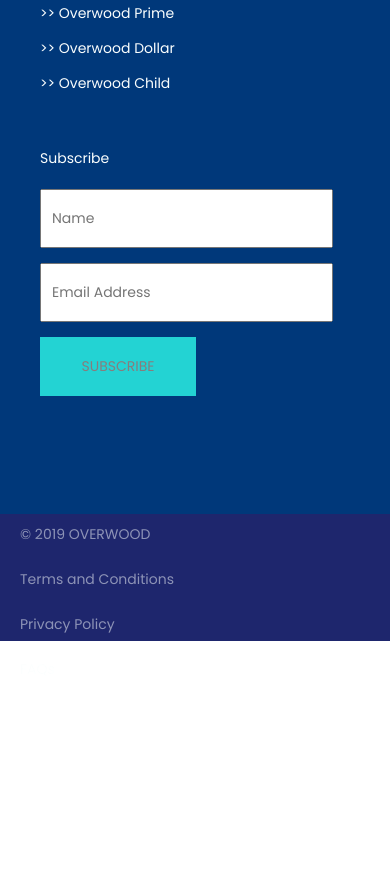
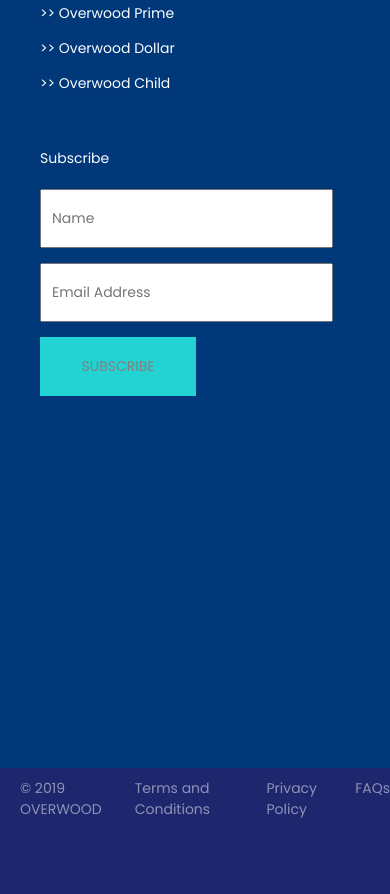
Before and after one commit to Te-Stack/Overwood-Redesign-Challenge, a plain HTML site: page index.html in a window 390 px wide. Shown: the part 9276-10170 px from the top of the page. Before the commit the page ends 9956 px from the top, so only its background shows below. Drawn offline with nearby package versions, Linux system fonts and the light colour scheme.

Commit message:
fallback

```diff
--- a/index.css
+++ b/index.css
@@ -1411,7 +1411,7 @@
     }
 
     .footer{
-        height: 170vh;
+        height: 200vh;
         background-color: #00387a;
         color: #FAFEFE;
         padding:40px ;
@@ -1433,19 +1433,20 @@
         margin-top: 15px;
         border: none;
     }
-
-    .bottom{
+    .end{
         background-color: #1e266d;
-        display: flex;
-        flex-direction: column;
         color: #FAFEFE;
-        width: 100vw;
         height: 15vh;
     }
 
-    .bottom p{
+    .bottom{
+        display: flex;
+
+        justify-content: space-around;
+
+    }
+
+    .end p{
         opacity: 50%;
-        padding-top: 10px;
-        padding-left: 20px;
     }
 }
--- a/index.html
+++ b/index.html
@@ -350,14 +350,14 @@
         </div>
             </footer>
 
+    <section class="end">
         <div class="bottom">
             <p> &copy; 2019 OVERWOOD</p>
             <p>Terms and Conditions</p>
             <p>Privacy Policy </p>
             <p>FAQs</p>
-
-
         </div>
+    </section>
 
 
 
```
Lines whose indentation alone changed are shown as unchanged.
